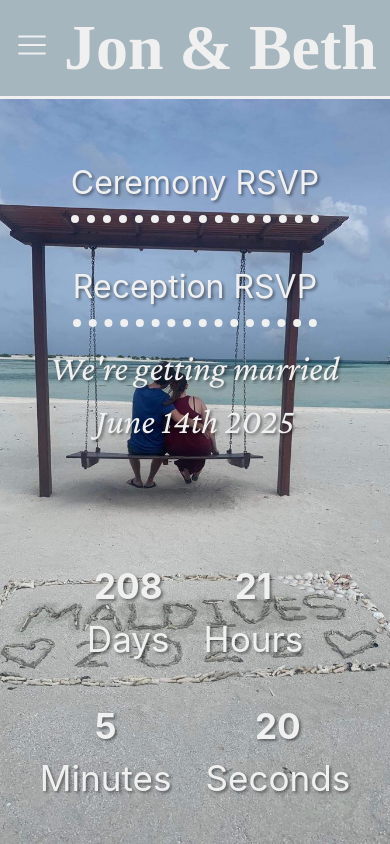
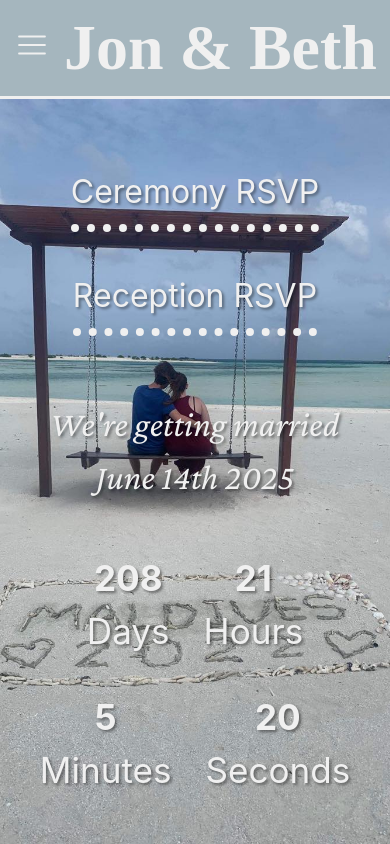
Before and after one commit to skelham-marsh/skelham-marsh.github.io, a React (Vite) app: page / in a window 390 px wide. Built offline with nearby package versions, Linux system fonts and the light colour scheme; no server answers; a web font is replaced by a local one.

Commit message:
feat: better responsive design

```diff
--- a/src/pages/Home/Home.module.css
+++ b/src/pages/Home/Home.module.css
@@ -7,11 +7,11 @@
   background: var(--color-theme-blue);
   color: var(--color-white);
   flex: 1;
+  gap: 1rem;
   padding: 2rem;
 
   .text {
     margin: 0;
-    margin-bottom: 7rem;
     font-size: clamp(1rem, 9vw, 5rem);
     font-family: Crimson Pro;
     font-style: italic;
@@ -60,7 +60,7 @@
     align-items: center;
     display: flex;
     flex-direction: column;
-    justify-content: center;
+    justify-content: space-evenly;
   }
 
   .left,
--- a/src/pages/Home/Home.tsx
+++ b/src/pages/Home/Home.tsx
@@ -8,8 +8,10 @@ export function Home() {
   return (
     <div className={styles.body}>
       <div className={styles.left}>
-        <NavLink to="/rsvp/ceremony"><p>Ceremony RSVP</p></NavLink>
-        <NavLink to="/rsvp/reception"><p>Reception RSVP</p></NavLink>
+        <div>
+          <NavLink to="/rsvp/ceremony"><p>Ceremony RSVP</p></NavLink>
+          <NavLink to="/rsvp/reception"><p>Reception RSVP</p></NavLink>
+        </div>
         <div className={styles.text}>
           <p>We're getting married </p>
           <p>{WEDDING_DATE}</p>
```
